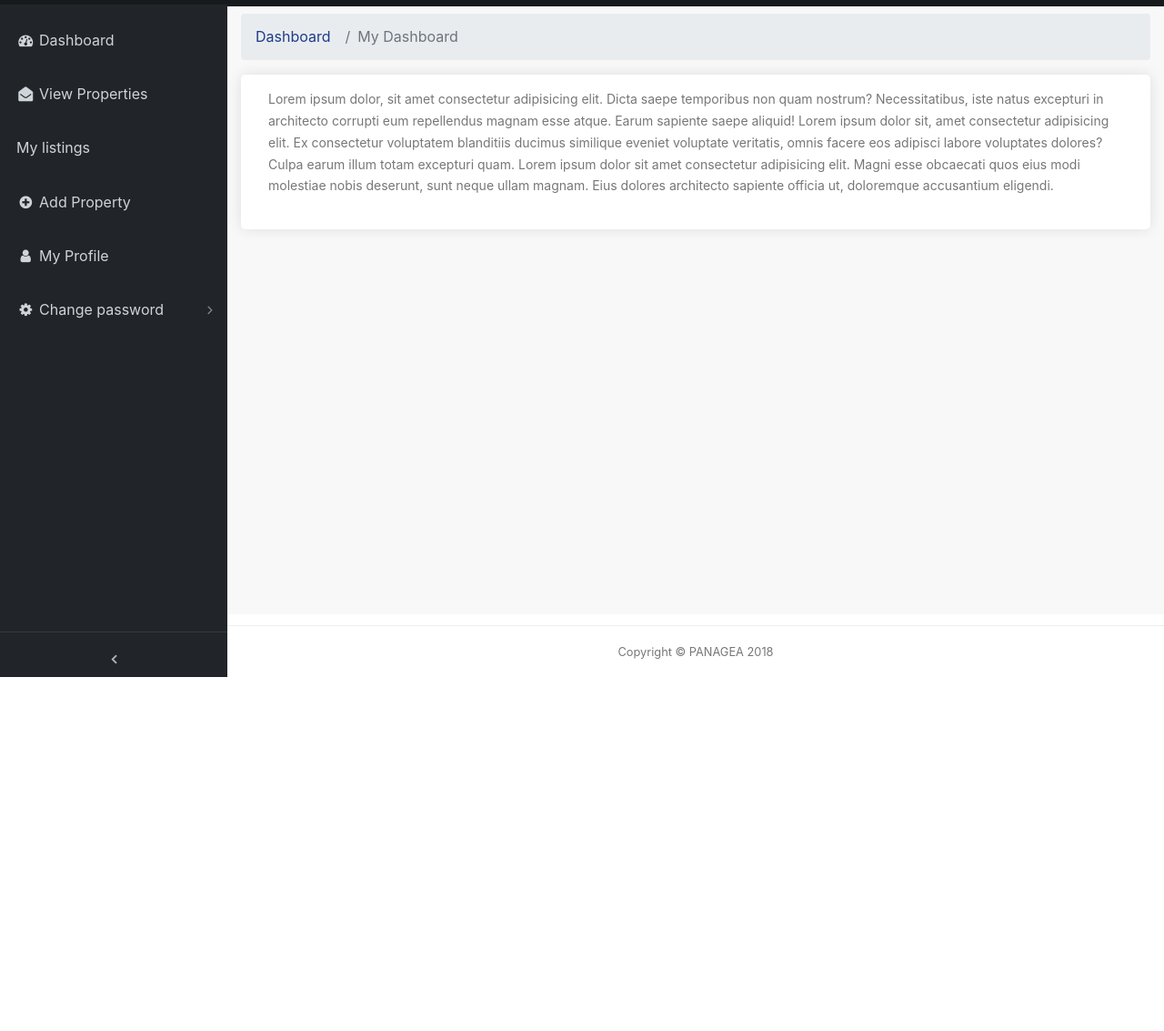
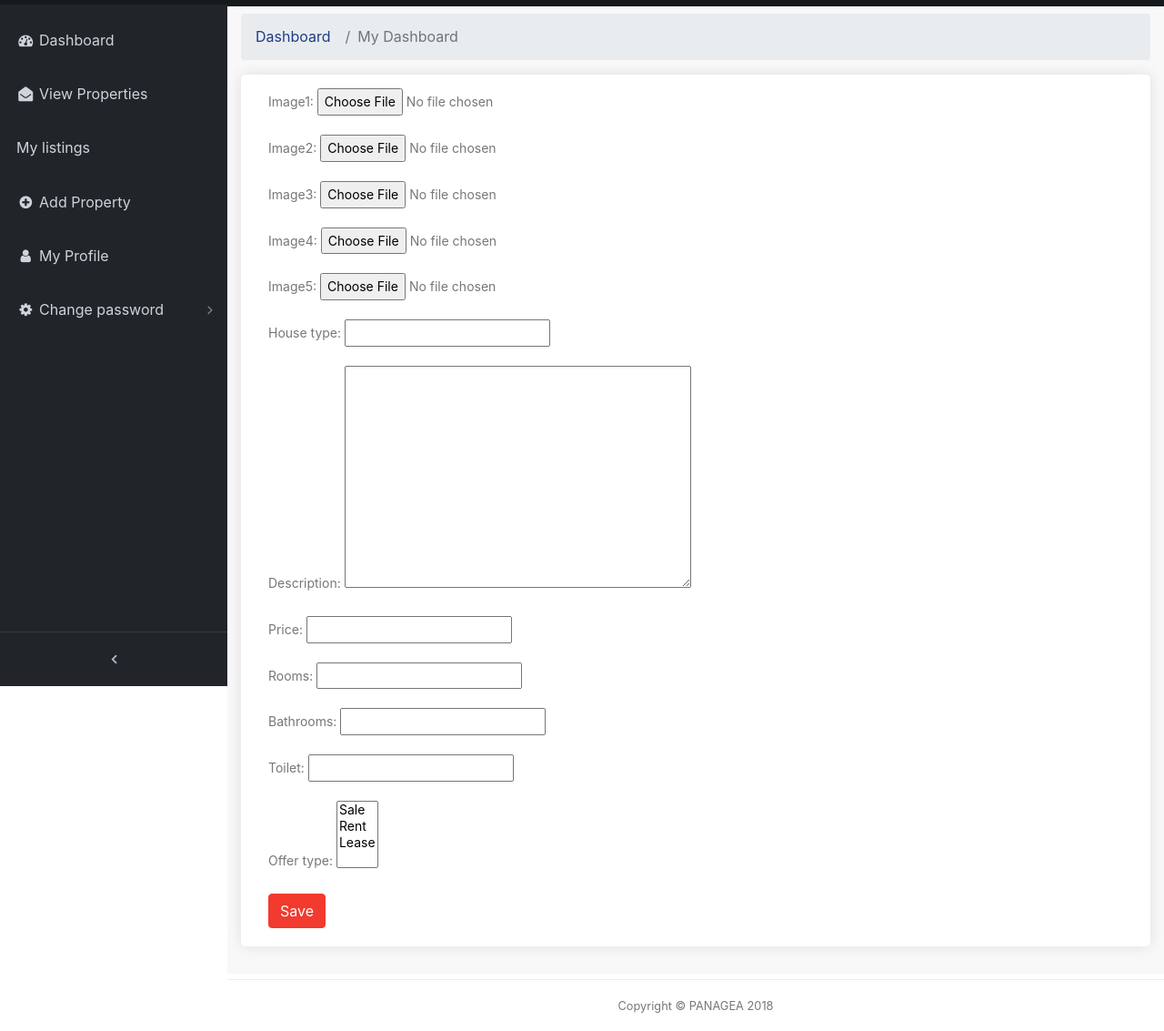
Before and after one commit to toyman640/project, a Django app: page /backend/newpost-page/ in a window 1280 px wide. Shown: the part 57-1190 px from the top of the page at 91% size. Before the commit the page ends 801 px from the top, so only its background shows below. Run offline with Django 3.2, Linux system fonts and the light colour scheme; data comes from the database, SQL or seed files in the repository; both versions use the stored data as it was after the commit; some libraries are stand-ins or nearby versions.

Commit message:
my change

```diff
--- a/backend/forms.py
+++ b/backend/forms.py
@@ -103,3 +103,11 @@ class EditListing(forms.ModelForm):
 
 
         }
+
+class NewPost(forms.ModelForm):
+    class Meta():
+        model = PostPage
+        exclude = ['user']
+        widget = {
+            'pst_description': forms.Textarea(attrs={'class': 'form-control'}),
+        }
--- a/backend/urls.py
+++ b/backend/urls.py
@@ -13,7 +13,7 @@ urlpatterns = [
     path('view-post/', views.viewPost, name='viewPost'),
     path('dashboard/', views.dashboard, name='dashboard',),
     path('detailview-page/<int:abt_id>', views.detailView, name='detailView'),
-    path('newpost-page/', views.newPost, name='newPost'),
+    path('newpost-page/', views.addProp, name='addProp'),
     path('viewprofile-page/', views.viewProfile, name='viewProfile'),
-    path('listings-page/<int:post_id>', views.editPost, name=' editPost'),
+    path('editpost-page/<int:blog_id>', views.postEdit, name='postEdit'),
 ]
--- a/backend/views.py
+++ b/backend/views.py
@@ -69,19 +69,18 @@ def detailView(request, abt_id):
     detail = PostPage.objects.get(id=abt_id)
     return render (request, 'backend/detailview.html', {'det':detail})
 
-def editPost(request, post_id):
-    single_post = get_object_or_404(PostPage, id=post_id)
+def postEdit(request, blog_id):
+    single_blog = get_object_or_404(PostPage, id=blog_id)
     if request.method == 'POST':
-        post_form = EditListing(request.POST, request.FILES, instance=single_post)
-        if post_form.is_valid():
-            listf = post_form.save(commit=False)
-            listf.user = request.user
-            listf.save()
-            # messages.success(request, 'Hotel Posted')
-
+        edit_form = EditListing(request.POST, request.FILES, instance=single_blog)
+        if edit_form.is_valid():
+            blogf = edit_form.save(commit=False)
+            blogf.user = request.user
+            blogf.save()
+            # messages.success(request, 'User edited successfully.')
     else:
-        post_form = ListingForm(instance=single_post)
-    return render(request, 'backend/edit_post.html', {'editf': post_form})
+        edit_form = EditListing(instance=single_blog)
+    return render(request, 'backend/edit_post.html', {'edit_key':edit_form})
 
 
 def dashboard(request):
@@ -94,3 +93,16 @@ def viewProfile(request):
     profile = UserInfo.objects.filter(user=request.user)
     img =  UserProfile.objects.all()
     return render(request, 'backend/viewprofile.html',{'profile':profile, 'img':img})
+
+def addProp(request):
+    if request.method == 'POST':
+        list_form = NewPost(request.POST, request.FILES)
+        if list_form.is_valid():
+            prop = list_form.save(commit=False)
+            prop.user = request.user
+            prop.save()
+            # messages.success(request, 'Hotel Posted')
+
+    else:
+        list_form = NewPost()
+    return render(request, 'backend/newpost.html', {'prop': list_form})
--- a/templates/backend/base.html
+++ b/templates/backend/base.html
@@ -87,7 +87,7 @@
 
 
 		    <li class="nav-item" data-toggle="tooltip" data-placement="right" title="Add listing">
-          <a class="nav-link" href="{% url 'backend:newPost' %}">
+          <a class="nav-link" href="{% url 'backend:addProp' %}">
             <i class="fa fa-fw fa-plus-circle"></i>
             <span class="nav-link-text">Add Property</span>
           </a>
--- a/templates/backend/edit_post.html
+++ b/templates/backend/edit_post.html
@@ -23,7 +23,7 @@ Admin
 		<div class="box_general padding_bottom">
 			<div  class="form-group col-lg-6">
                 <form method="post" enctype="multipart/form-data">
-                    {{ editf.as_p }}
+                    {{ edit_key.as_p }}
                     {% csrf_token %}
                     <button type="submit" class="btn btn-danger">Save</button>
                 </form>
--- a/templates/backend/newpost.html
+++ b/templates/backend/newpost.html
@@ -21,11 +21,11 @@ Admin
 		<!-- /cards -->
 		<h2></h2>
 		<div class="box_general padding_bottom">
-			<p>
-                Lorem ipsum dolor, sit amet consectetur adipisicing elit. Dicta saepe temporibus non quam nostrum? Necessitatibus, iste natus excepturi in architecto corrupti eum repellendus magnam esse atque. Earum sapiente saepe aliquid!
-                Lorem ipsum dolor sit, amet consectetur adipisicing elit. Ex consectetur voluptatem blanditiis ducimus similique eveniet voluptate veritatis, omnis facere eos adipisci labore voluptates dolores? Culpa earum illum totam excepturi quam.
-                Lorem ipsum dolor sit amet consectetur adipisicing elit. Magni esse obcaecati quos eius modi molestiae nobis deserunt, sunt neque ullam magnam. Eius dolores architecto sapiente officia ut, doloremque accusantium eligendi.
-            </p>
+        <form method="post">
+          {{ prop.as_p }}
+          {% csrf_token %}
+          <button type="submit" class="btn btn-danger">Save</button>
+        </form>
 		</div>
 	  </div>
 	  <!-- /.container-fluid-->
--- a/templates/backend/viewposts.html
+++ b/templates/backend/viewposts.html
@@ -14,7 +14,7 @@ Admin
         <li class="breadcrumb-item">
           <a href="#">Dashboard</a>
         </li>
-        <li class="breadcrumb-item active">View Product</li>
+        <li class="breadcrumb-item active">View Property</li>
       </ol>
 	  <!-- Icon Cards-->
 
@@ -40,13 +40,13 @@ Admin
                             {{ a.pst_description|truncatewords:10 }}
                         </td>
                         <td>
-                            <a href="{% url 'backend:editPost' a.id %}">
+                            <a href="{% url 'backend:postEdit' a.id %}">
                             <span class="fa fa-pencil"></span>
                             Edit
                             </a>
                         </td>
                         <td>
-                            <a href="{% url 'backend:detailView' id %}">
+                            <a href="{% url 'backend:detailView' a.id %}">
                             <span class="fa fa-eye"></span>
                             View
                             </a>
```
Also changed, not shown: db.sqlite3.
